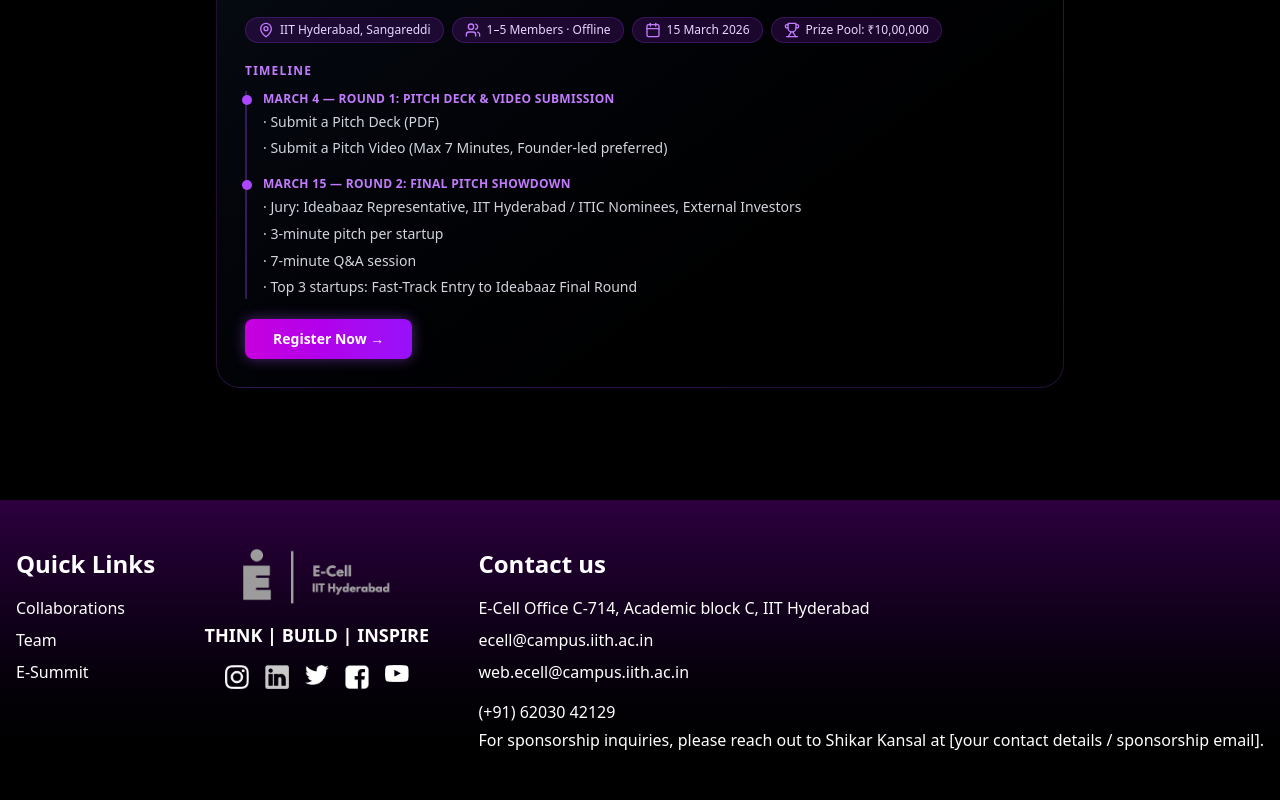
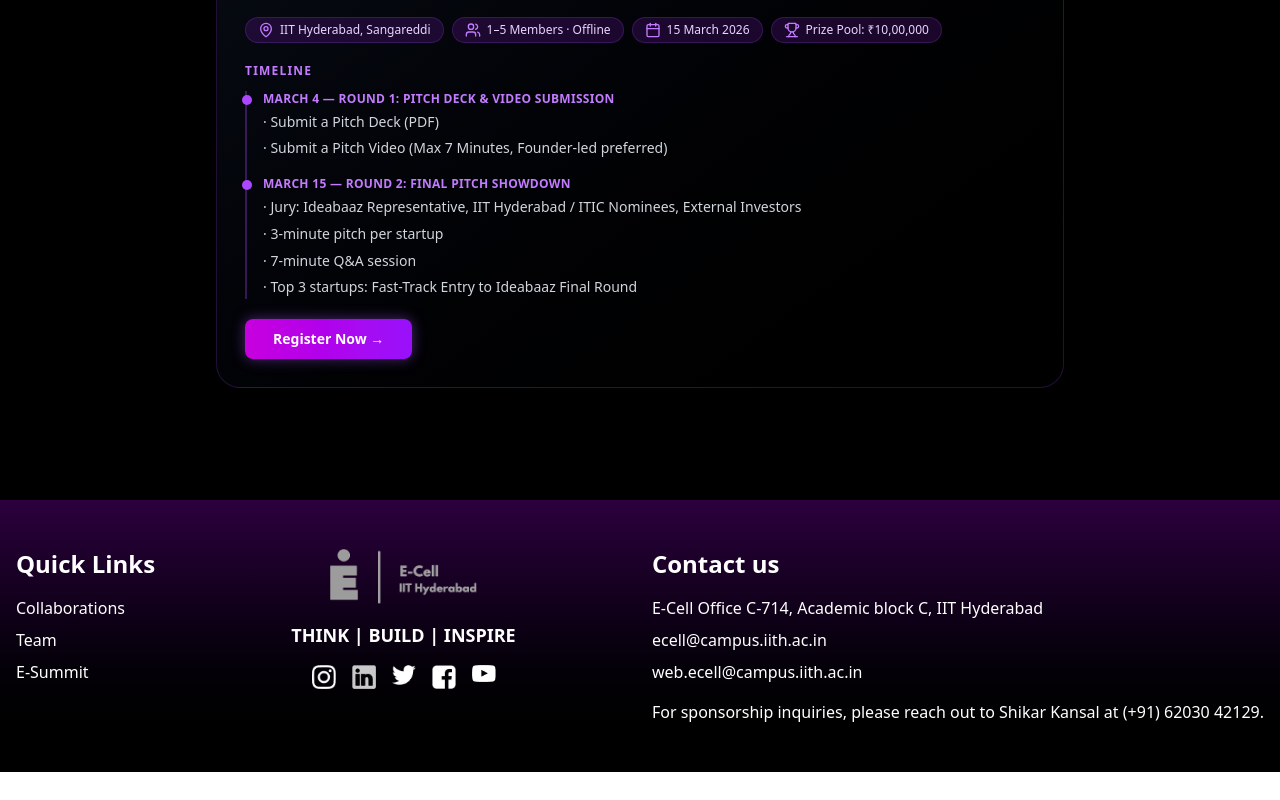
Before and after one commit to E-Cell-IITH/website-2025-26, a Next.js app: page /esummit in a window 1280 px wide. Shown: the part 2964-3764 px from the top of the page. After the commit the page ends 3736 px from the top, so only its background shows below. Built offline with nearby package versions, Linux system fonts and the light colour scheme.

Commit message:
changed sponsorship details

```diff
--- a/src/components/homeComponents/FooterSection.jsx
+++ b/src/components/homeComponents/FooterSection.jsx
@@ -89,8 +89,7 @@
           <p className="mb-2">ecell@campus.iith.ac.in</p>
           <p className="mb-4">web.ecell@campus.iith.ac.in</p>
           <ul className="space-y-1">
-          <li>(+91) 62030 42129</li>
-          <p>For sponsorship inquiries, please reach out to Shikar Kansal at [your contact details / sponsorship email].</p>
+          <p>For sponsorship inquiries, please reach out to Shikar Kansal at (+91) 62030 42129.</p>
           </ul>
         </div>
 
```
